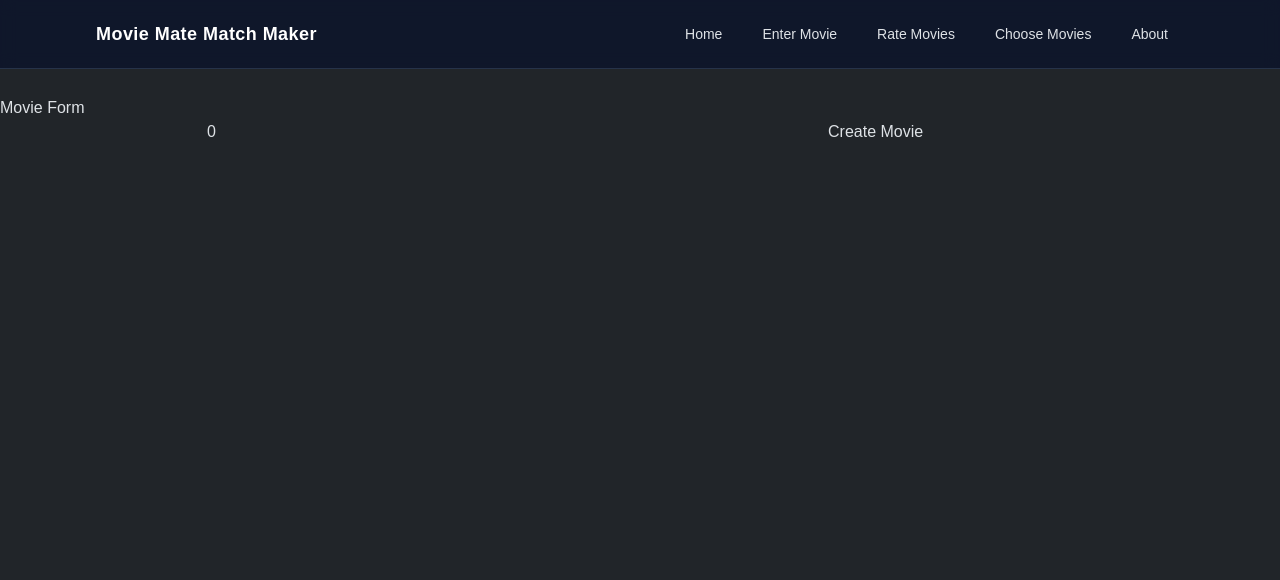
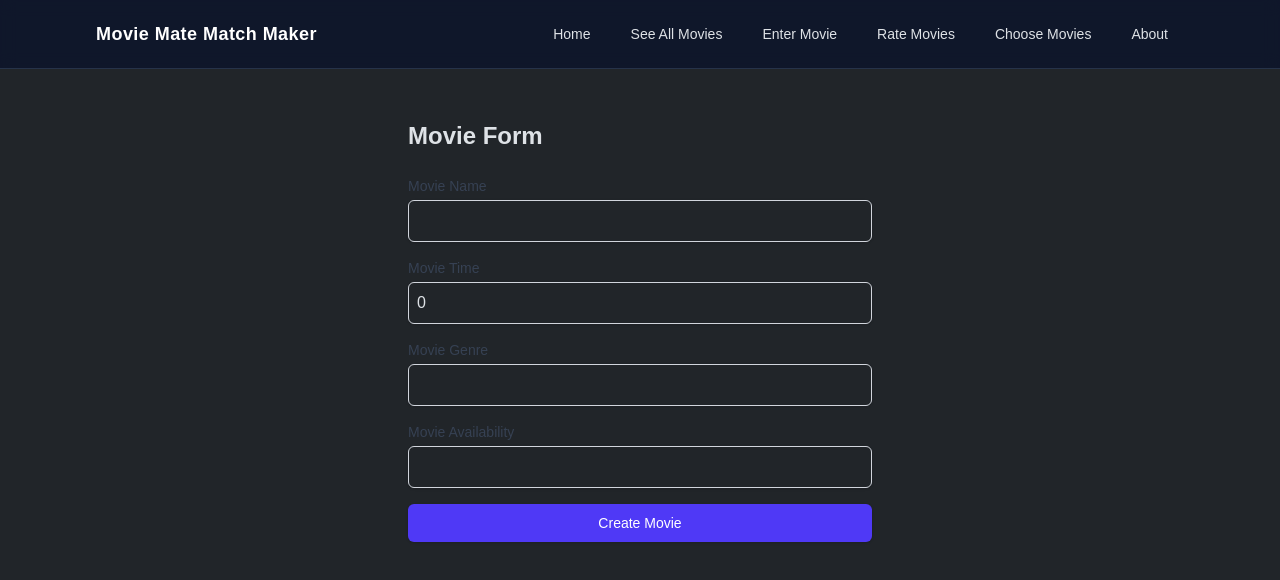
Before and after one commit to kabushikakisha/movie_mate_match_maker, a React app in the folder frontend/: page /movie in a window 1280 px wide. Shown: the top 580 px of the page. Built offline with nearby package versions, Linux system fonts and the light colour scheme; the HTML template or start-up script is replaced by a standard one.

Commit message:
add list and login

```diff
--- a/frontend/src/App.tsx
+++ b/frontend/src/App.tsx
@@ -5,6 +5,7 @@ import About from "./pages/About";
 import Movie from "./pages/Movie";
 import RateMovies from "./pages/RateMovies";
 import ChooseMovies from "./pages/ChooseMovies";
+import Movies from "./pages/Movies";
 
 export default function App() {
     return (
@@ -12,6 +13,7 @@ export default function App() {
             <NavBar
             items={[
                 {label: "Home", to: "/"},
+                {label: "See All Movies", to: "/movies"},
                 {label: "Enter Movie", to: "/movie"},
                 {label: "Rate Movies", to: "/rate"},
                 {label: "Choose Movies", to: "/choose"},
@@ -20,6 +22,7 @@ export default function App() {
             />
             <Routes>
                 <Route path="/" element={<Home />} />
+                <Route path="/movies" element={<Movies />} />
                 <Route path="/movie" element={<Movie />} />
                 <Route path="/rate" element={<RateMovies />} />
                 <Route path="/choose" element={<ChooseMovies />} />
--- /dev/null
+++ b/frontend/src/pages/LoginPage.tsx
@@ -0,0 +1,79 @@
+
+import React, { useState } from 'react';
+import { useNavigate } from 'react-router-dom';
+import { z } from 'zod';
+
+const loginSchema = z.object({
+    email: z.string().email('Invalid email address'),
+    password: z.string().min(8, 'Password must be at least 8 characters long'),
+});
+
+export default function LoginPage() {
+    const navigate = useNavigate();
+
+
+    const [email, setEmail] = useState('');
+    const [password, setPassword] = useState('');
+
+    const handleSubmit = () => {
+
+    }
+
+    const changeEmail = (e: React.ChangeEvent<HTMLInputElement>) => {
+        setEmail(e.target.value);
+    }
+    const changePassword = (e: React.ChangeEvent<HTMLInputElement>) => {
+        setPassword(e.target.value);
+    }
+    return (
+
+        <div className="flex min-h-[80vh] items-center justify-center">
+            <div className="w-full max-w-md rounded-lg bg-white p-8 shadow-xl">
+                <h1 className="text-3xl font-bold text-center text-gray-900 mb-6">Login</h1>
+                <form
+                    onSubmit={handleSubmit}
+                    className="space-y-6"
+                >
+                    <div>
+                        <label className="block text-sm font-medium text-gray-700">Email</label>
+                        <input
+                            type="email"
+                            className="mt-1 block w-full appearance-none rounded-md border border-gray-300 px-3 py-2 placeholder-gray-400 shadow-sm focus:border-indigo-500 focus:ring-indigo-500"
+                            value={email}
+                            onChange={changeEmail}
+                            placeholder="you@example.com"
+                        />
+
+                    </div>
+
+                    <div>
+                        <label className="block text-sm font-medium text-gray-700">Password</label>
+                        <input
+                            type="password"
+                            className="mt-1 block w-full appearance-none rounded-md border border-gray-300 px-3 py-2 placeholder-gray-400 shadow-sm focus:border-indigo-500 focus:ring-indigo-500"
+                            value={password}
+                            onChange={changePassword}
+                            placeholder="********"
+                        />
+
+                    </div>
+
+                    <button
+                        type="submit"
+                        className="w-full justify-center rounded-md border-b-2 border-transparent px-3 py-2 text-lg font-medium text-white shadow-sm transition duration-150 ease-in-out"
+                        style={{ backgroundColor: '#4f46e5' }}
+                    >
+                        Log In
+                    </button>
+                </form>
+
+                <p className="mt-6 text-center text-sm text-gray-600">
+                    Don't have an account?{' '}
+                    <a href="/register" className="font-medium text-indigo-600 hover:text-indigo-500">
+                        Register here
+                    </a>
+                </p>
+            </div>
+        </div>
+    );
+}
--- a/frontend/src/pages/Movie.tsx
+++ b/frontend/src/pages/Movie.tsx
@@ -86,6 +86,7 @@ export default function Movie() {
                     throw new Error('Failed to create movie');
                 }
                 const result = await response.json();
+                console.log('Movie created:', result);
             } catch (error) {
                 console.error('Error creating movie:', error);
             }
@@ -93,30 +94,52 @@ export default function Movie() {
     }
 
     return (
+        <div className="p-6 max-w-lg mx-auto">
+            <h1 className="text-2xl font-bold mb-6">Movie Form</h1>
+            <form className="space-y-4" onSubmit={handleFormSubmit}>
                 <div>
-            <h1>Movie Form</h1>
-            <form onSubmit={handleFormSubmit}>
+                    <label htmlFor="name" className="block text-sm font-medium text-gray-700">Movie Name</label>
                     <input
+                        id="name"
                         type="text"
                         value={name}
+                        className="mt-1 block w-full p-2 border border-gray-300 rounded-md shadow-sm focus:ring-indigo-500 focus:border-indigo-500"
                         onChange={handleNameFieldChange}
                     />
+                </div>
+                <div>
+                    <label className="block text-sm font-medium text-gray-700" htmlFor="time">Movie Time</label>
                     <input
+                        id="time"
                         type="number"
                         value={time}
+                        className="mt-1 block w-full p-2 border border-gray-300 rounded-md shadow-sm focus:ring-indigo-500 focus:border-indigo-500"
                         onChange={handleTimeFieldChange}
                     />
+                </div>
+                <div>
+                    <label className="block text-sm font-medium text-gray-700" htmlFor="genre">Movie Genre</label>
                     <input
+                        id="genre"
                         type="text"
                         value={genre}
+                        className="mt-1 block w-full p-2 border border-gray-300 rounded-md shadow-sm focus:ring-indigo-500 focus:border-indigo-500"
                         onChange={handleGenreFieldChange}
                     />
+                </div>
+                <div>
+                    <label className="block text-sm font-medium text-gray-700" htmlFor="availability">Movie Availability</label>
                     <input
+                        id="availability"
                         type="text"
                         value={availability}
+                        className="mt-1 block w-full p-2 border border-gray-300 rounded-md shadow-sm focus:ring-indigo-500 focus:border-indigo-500"
                         onChange={handleAvailabilityFieldChange}
                     />
-            <button type="submit">
+                </div>
+                <button
+                    className="w-full py-2 px-4 border border-transparent rounded-md shadow-sm text-sm font-medium text-white bg-indigo-600 hover:bg-indigo-700 focus:outline-none focus:ring-2 focus:ring-offset-2 focus:ring-indigo-500"
+                    type="submit">
                     {id ? 'Update Movie' : 'Create Movie'}
                 </button>
             </form>
--- a/frontend/src/pages/Movies.tsx
+++ b/frontend/src/pages/Movies.tsx
@@ -2,7 +2,7 @@ import {useEffect, useState} from "react";
 
 type  Movie = {
     id: string;
-    title: string,
+    name: string,
     time: number,
     genre: string,
     availability: string,
@@ -23,7 +23,7 @@ export default function Movies() {
     }, []);
 
     const getData = async () => {
-        const response = await fetch('api/movies');
+        const response = await fetch('api/movie');
 
         if (!response.ok) {
             throw new Error(`Request failed with status ${response.status}`);
@@ -35,16 +35,29 @@ export default function Movies() {
 
     return (
         <div>
-            {loading && <h2>Loading...</h2>}
-            {error && <div>Error: {error}</div>}
-            {movies.map((movie) => {
-                console.log(movie);
-                return (
-                    <div key={movie.id}>
-                        {movie.title}
+            {loading && <h2 className="text-xl">Loading...</h2>}
+            {error && <div className="text-red-500">Error: {error}</div>}
+            {!loading && !error && (
+                <div className="space-y-4">
+                    <div className="grid grid-cols-4 gap-x-4 gap-y-2 text-sm bg-gray-700 p-2 rounded">
+                        <h3 className="col-span-1 text-center text-white">Name</h3>
+                        <h3 className="col-span-1 text-center text-white">Time</h3>
+                        <h3 className="col-span-1 text-center text-white">Genre</h3>
+                        <h3 className="col-span-1 text-center text-white">Availability</h3>
                     </div>
-                )
-            })}
+                    {movies.map((movie) => {
+                        console.log(movie);
+                        return (
+                            <div key={movie.id} className="grid grid-cols-4 gap-x-4 gap-y-2 p-2 border-b border-gray-600 items-center">
+                                <div className="text-center">{movie.name}</div>
+                                <div className="text-center">{movie.time}</div>
+                                <div className="text-center">{movie.genre}</div>
+                                <div className="text-center">{movie.availability}</div>
+                            </div>
+                        )
+                    })}
+                </div>
+            )}
         </div>
     )
 }
```
Also changed, not shown: 1 other file (tests, documents, lock files or other folders). Lines whose indentation alone changed are shown as unchanged.
